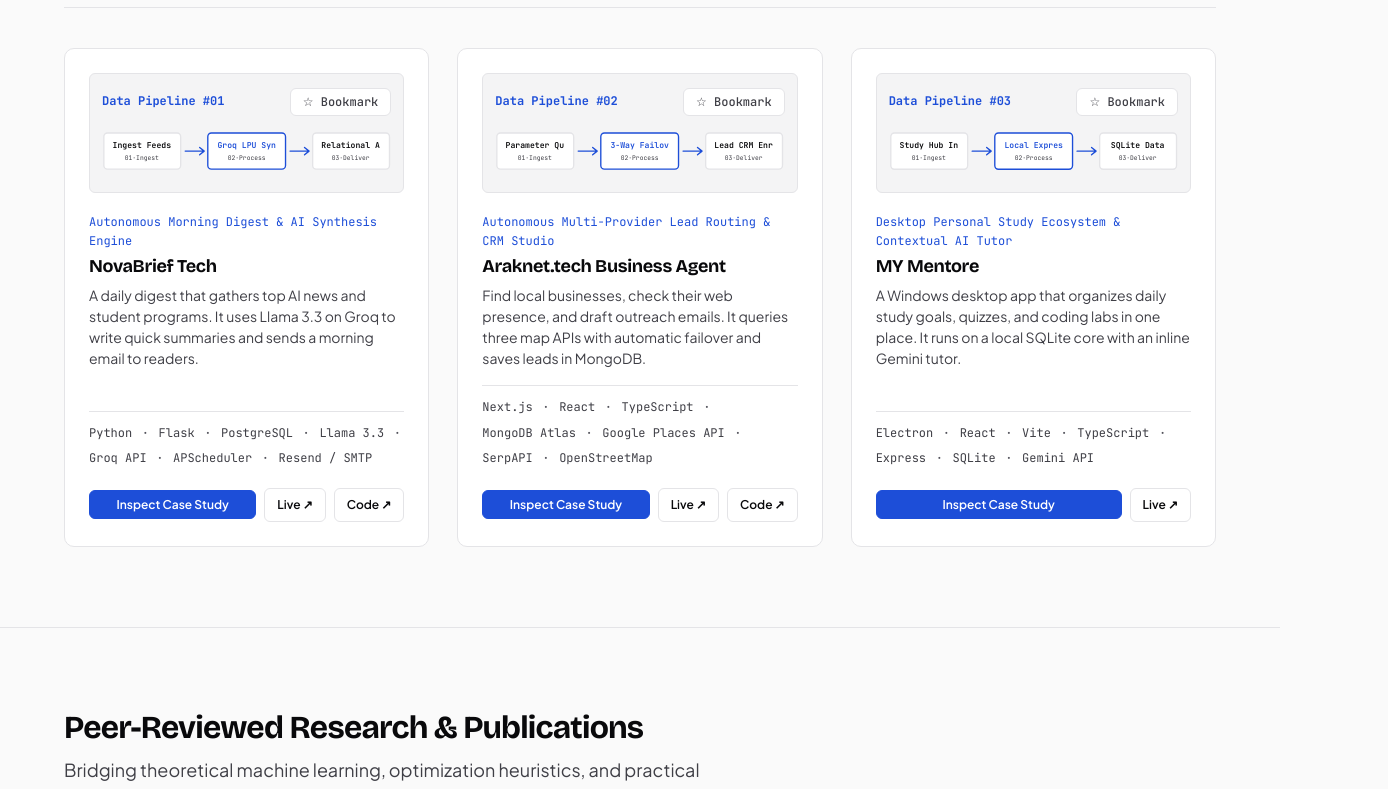
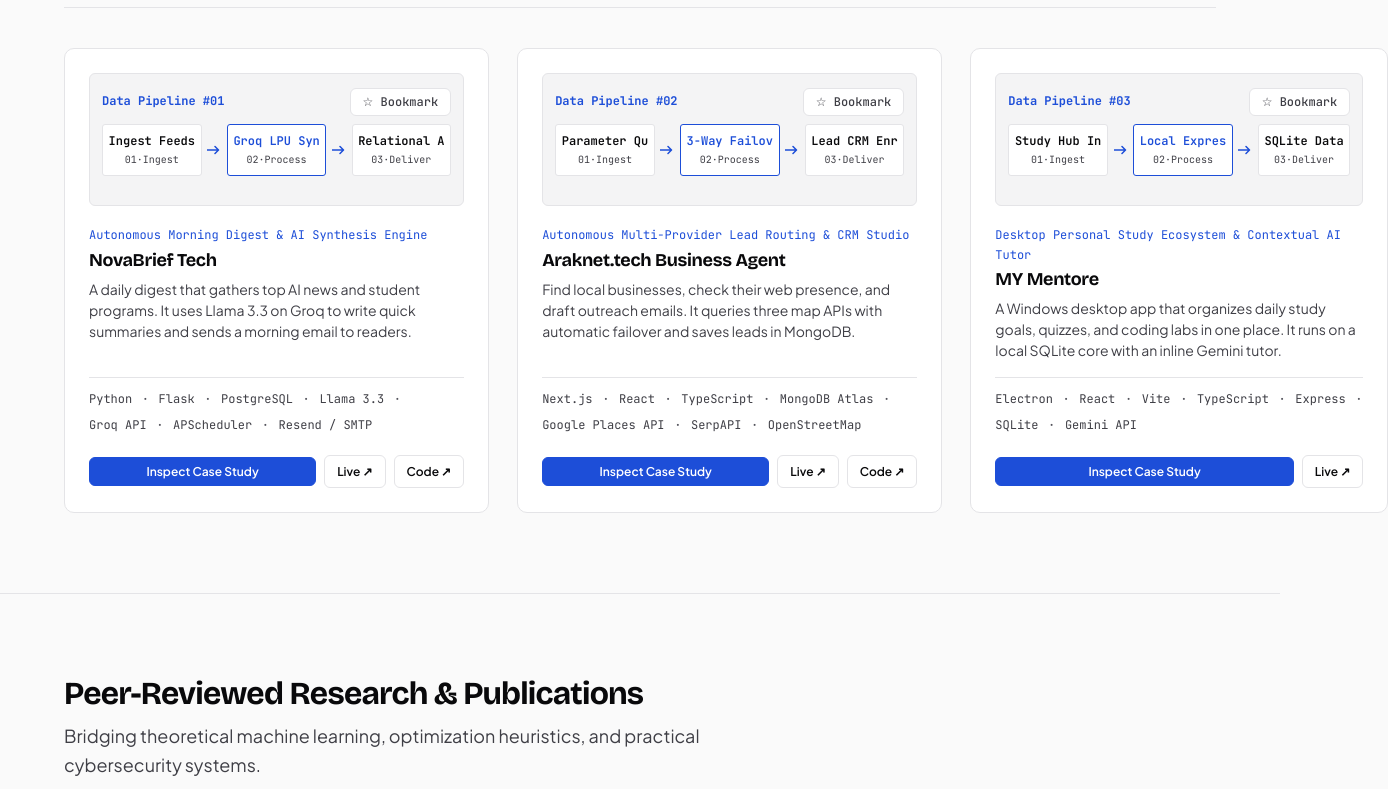
Before and after one commit to Alihussain121472/Alihussain121472.github.io, a Next.js app: page / in a window 1280 px wide. Shown: the part 1460-2249 px from the top of the page, 1388 px wide, since content can reach past the window. Built offline with nearby package versions, Linux system fonts and the light colour scheme.

Commit message:
fix(a11y): replace SVG text with semantic pipeline grid and add shadow DOM extension interceptor

```diff
--- a/app/layout.tsx
+++ b/app/layout.tsx
@@ -108,30 +108,62 @@
                   }
                 } catch (e) {}
 
-                // Proactive DOM guard for third-party browser extensions (e.g. ChatGPT Sidebar)
-                function sanitizeInjectedExtensions() {
+                // Proactive Shadow DOM & light DOM guard for injected browser extensions (e.g. ChatGPT Sidebar)
+                function sanitizeRoot(root) {
+                  if (!root) return;
                   try {
-                    var buttons = document.querySelectorAll('chatgpt-sidebar button, .chatgpt-sidebar button, [class*="chatgpt"] button, button.size-10');
+                    var buttons = root.querySelectorAll('button, .size-10, [class*="size-10"]');
                     for (var i = 0; i < buttons.length; i++) {
                       var btn = buttons[i];
                       if (!btn.getAttribute('aria-label') && !btn.innerText.trim()) {
                         btn.setAttribute('aria-label', 'ChatGPT Sidebar Action');
                       }
                     }
-                    var positiveTabs = document.querySelectorAll('[tabindex="1"], [tabindex="2"], [tabindex="3"], [tabindex="4"], [tabindex="5"]');
+                    var positiveTabs = root.querySelectorAll('[tabindex="1"], [tabindex="2"], [tabindex="3"], [tabindex="4"], [tabindex="5"]');
                     for (var j = 0; j < positiveTabs.length; j++) {
                       positiveTabs[j].setAttribute('tabindex', '0');
                     }
                   } catch (err) {}
                 }
+
+                function crawlDeep(node) {
+                  if (!node) return;
+                  sanitizeRoot(node);
+                  if (node.shadowRoot) {
+                    sanitizeRoot(node.shadowRoot);
+                    crawlDeep(node.shadowRoot);
+                  }
+                  var children = node.children || [];
+                  for (var k = 0; k < children.length; k++) {
+                    crawlDeep(children[k]);
+                  }
+                }
+
+                // Intercept shadow root creation by extensions
+                if (typeof Element !== 'undefined' && Element.prototype.attachShadow) {
+                  var origAttach = Element.prototype.attachShadow;
+                  Element.prototype.attachShadow = function(init) {
+                    var shadow = origAttach.call(this, init);
+                    try {
+                      var sObs = new MutationObserver(function() {
+                        sanitizeRoot(shadow);
+                      });
+                      sObs.observe(shadow, { childList: true, subtree: true, attributes: true });
+                      sanitizeRoot(shadow);
+                    } catch (e) {}
+                    return shadow;
+                  };
+                }
+
                 if (typeof MutationObserver !== 'undefined') {
                   var observer = new MutationObserver(function() {
-                    sanitizeInjectedExtensions();
+                    crawlDeep(document.documentElement);
                   });
                   observer.observe(document.documentElement, { childList: true, subtree: true });
                 }
                 if (typeof window !== 'undefined') {
-                  window.addEventListener('DOMContentLoaded', sanitizeInjectedExtensions);
+                  window.addEventListener('DOMContentLoaded', function() { crawlDeep(document.documentElement); });
+                  window.addEventListener('load', function() { crawlDeep(document.documentElement); });
                 }
               })();
             `,
--- a/components/ProjectsSection.tsx
+++ b/components/ProjectsSection.tsx
@@ -210,50 +210,131 @@
                         </button>
                       </div>
 
-                      {/* Vector Pipeline SVG visualization */}
-                      <svg
-                        viewBox="0 0 320 60"
-                        fill="none"
-                        xmlns="http://www.w3.org/2000/svg"
-                        style={{ width: '100%', height: 'auto', display: 'block' }}
+                      {/* Vector Pipeline Steps Preview — High-Contrast Semantic Grid */}
+                      <div
+                        className="pipeline-preview"
                         role="img"
                         aria-label={`Architecture pipeline flow for ${project.title}: 01 ${project.pipelineSteps[0]?.label || 'Ingest'}, 02 ${project.pipelineSteps[1]?.label || 'Process'}, 03 ${project.pipelineSteps[2]?.label || 'Deliver'}`}
+                        style={{
+                          display: 'grid',
+                          gridTemplateColumns: '1fr auto 1fr auto 1fr',
+                          alignItems: 'center',
+                          gap: '0.35rem',
+                          marginBottom: '1rem',
+                        }}
                       >
-                        <g aria-hidden="true">
-                          {/* Node 1 */}
-                          <rect x="2" y="10" width="85" height="40" rx="4" fill="var(--color-surface)" stroke="var(--color-border)" strokeWidth="1.5" />
-                          <text x="44" y="27" textAnchor="middle" fill="var(--color-text-primary)" fontSize="9" fontWeight="600" fontFamily="var(--font-mono)">
+                        {/* Node 1 */}
+                        <div
+                          style={{
+                            backgroundColor: 'var(--color-surface)',
+                            border: '1px solid var(--color-border)',
+                            borderRadius: 'var(--radius-xs)',
+                            padding: '0.45rem 0.35rem',
+                            textAlign: 'center',
+                          }}
+                        >
+                          <div
+                            style={{
+                              fontSize: 'var(--text-xs)',
+                              fontWeight: 600,
+                              fontFamily: 'var(--font-mono)',
+                              color: 'var(--color-text-primary)',
+                              whiteSpace: 'nowrap',
+                              overflow: 'hidden',
+                              textOverflow: 'ellipsis',
+                            }}
+                          >
                             {project.pipelineSteps[0]?.label.slice(0, 12)}
-                          </text>
-                          <text x="44" y="40" textAnchor="middle" fill="var(--color-text-secondary)" fontSize="7" fontFamily="var(--font-mono)">
+                          </div>
+                          <div
+                            style={{
+                              fontSize: '10px',
+                              fontFamily: 'var(--font-mono)',
+                              color: 'var(--color-text-secondary)',
+                            }}
+                          >
                             01·Ingest
-                          </text>
+                          </div>
+                        </div>
 
-                          {/* Arrow 1 */}
-                          <path d="M92 30 H112 M108 26 L113 30 L108 34" stroke="var(--color-accent)" strokeWidth="1.5" strokeLinecap="round" strokeLinejoin="round" />
+                        {/* Arrow 1 */}
+                        <svg width="14" height="12" viewBox="0 0 14 12" fill="none" aria-hidden="true" style={{ flexShrink: 0 }}>
+                          <path d="M0 6 H11 M8 2.5 L11.5 6 L8 9.5" stroke="var(--color-accent)" strokeWidth="1.5" strokeLinecap="round" strokeLinejoin="round" />
+                        </svg>
 
-                          {/* Node 2 */}
-                          <rect x="117" y="10" width="86" height="40" rx="4" fill="var(--color-surface)" stroke="var(--color-accent)" strokeWidth="1.5" />
-                          <text x="160" y="27" textAnchor="middle" fill="var(--color-accent)" fontSize="9" fontWeight="600" fontFamily="var(--font-mono)">
+                        {/* Node 2 */}
+                        <div
+                          style={{
+                            backgroundColor: 'var(--color-surface)',
+                            border: '1px solid var(--color-accent)',
+                            borderRadius: 'var(--radius-xs)',
+                            padding: '0.45rem 0.35rem',
+                            textAlign: 'center',
+                          }}
+                        >
+                          <div
+                            style={{
+                              fontSize: 'var(--text-xs)',
+                              fontWeight: 600,
+                              fontFamily: 'var(--font-mono)',
+                              color: 'var(--color-accent)',
+                              whiteSpace: 'nowrap',
+                              overflow: 'hidden',
+                              textOverflow: 'ellipsis',
+                            }}
+                          >
                             {project.pipelineSteps[1]?.label.slice(0, 12)}
-                          </text>
-                          <text x="160" y="40" textAnchor="middle" fill="var(--color-text-secondary)" fontSize="7" fontFamily="var(--font-mono)">
+                          </div>
+                          <div
+                            style={{
+                              fontSize: '10px',
+                              fontFamily: 'var(--font-mono)',
+                              color: 'var(--color-text-secondary)',
+                            }}
+                          >
                             02·Process
-                          </text>
+                          </div>
+                        </div>
 
-                          {/* Arrow 2 */}
-                          <path d="M208 30 H228 M224 26 L229 30 L224 34" stroke="var(--color-accent)" strokeWidth="1.5" strokeLinecap="round" strokeLinejoin="round" />
+                        {/* Arrow 2 */}
+                        <svg width="14" height="12" viewBox="0 0 14 12" fill="none" aria-hidden="true" style={{ flexShrink: 0 }}>
+                          <path d="M0 6 H11 M8 2.5 L11.5 6 L8 9.5" stroke="var(--color-accent)" strokeWidth="1.5" strokeLinecap="round" strokeLinejoin="round" />
+                        </svg>
 
-                          {/* Node 3 */}
-                          <rect x="233" y="10" width="85" height="40" rx="4" fill="var(--color-surface)" stroke="var(--color-border)" strokeWidth="1.5" />
-                          <text x="275" y="27" textAnchor="middle" fill="var(--color-text-primary)" fontSize="9" fontWeight="600" fontFamily="var(--font-mono)">
+                        {/* Node 3 */}
+                        <div
+                          style={{
+                            backgroundColor: 'var(--color-surface)',
+                            border: '1px solid var(--color-border)',
+                            borderRadius: 'var(--radius-xs)',
+                            padding: '0.45rem 0.35rem',
+                            textAlign: 'center',
+                          }}
+                        >
+                          <div
+                            style={{
+                              fontSize: 'var(--text-xs)',
+                              fontWeight: 600,
+                              fontFamily: 'var(--font-mono)',
+                              color: 'var(--color-text-primary)',
+                              whiteSpace: 'nowrap',
+                              overflow: 'hidden',
+                              textOverflow: 'ellipsis',
+                            }}
+                          >
                             {project.pipelineSteps[2]?.label.slice(0, 12)}
-                          </text>
-                          <text x="275" y="40" textAnchor="middle" fill="var(--color-text-secondary)" fontSize="7" fontFamily="var(--font-mono)">
+                          </div>
+                          <div
+                            style={{
+                              fontSize: '10px',
+                              fontFamily: 'var(--font-mono)',
+                              color: 'var(--color-text-secondary)',
+                            }}
+                          >
                             03·Deliver
-                          </text>
-                        </g>
-                      </svg>
+                          </div>
+                        </div>
+                      </div>
                     </div>
 
                     {/* Card Title & Content */}
```
